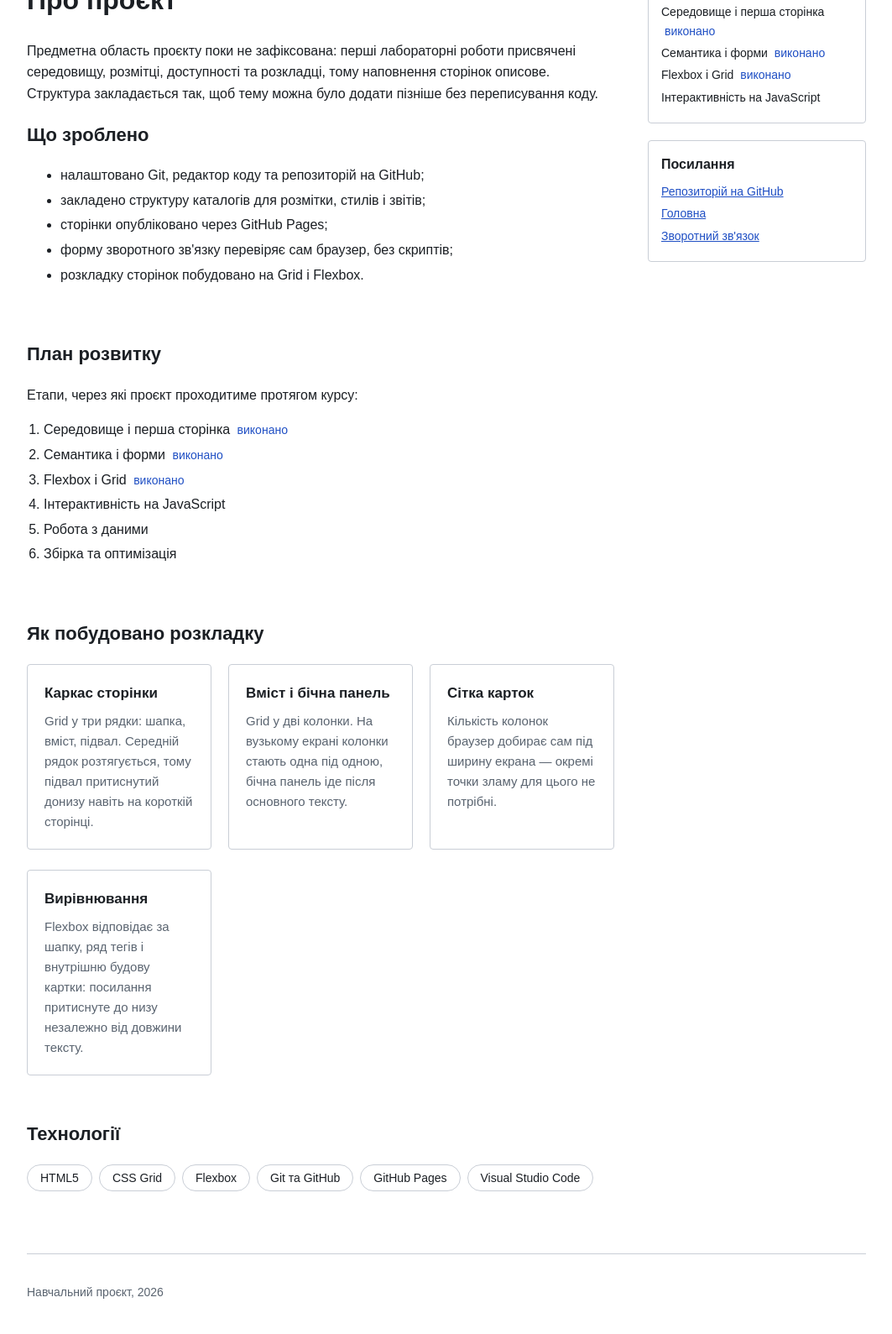
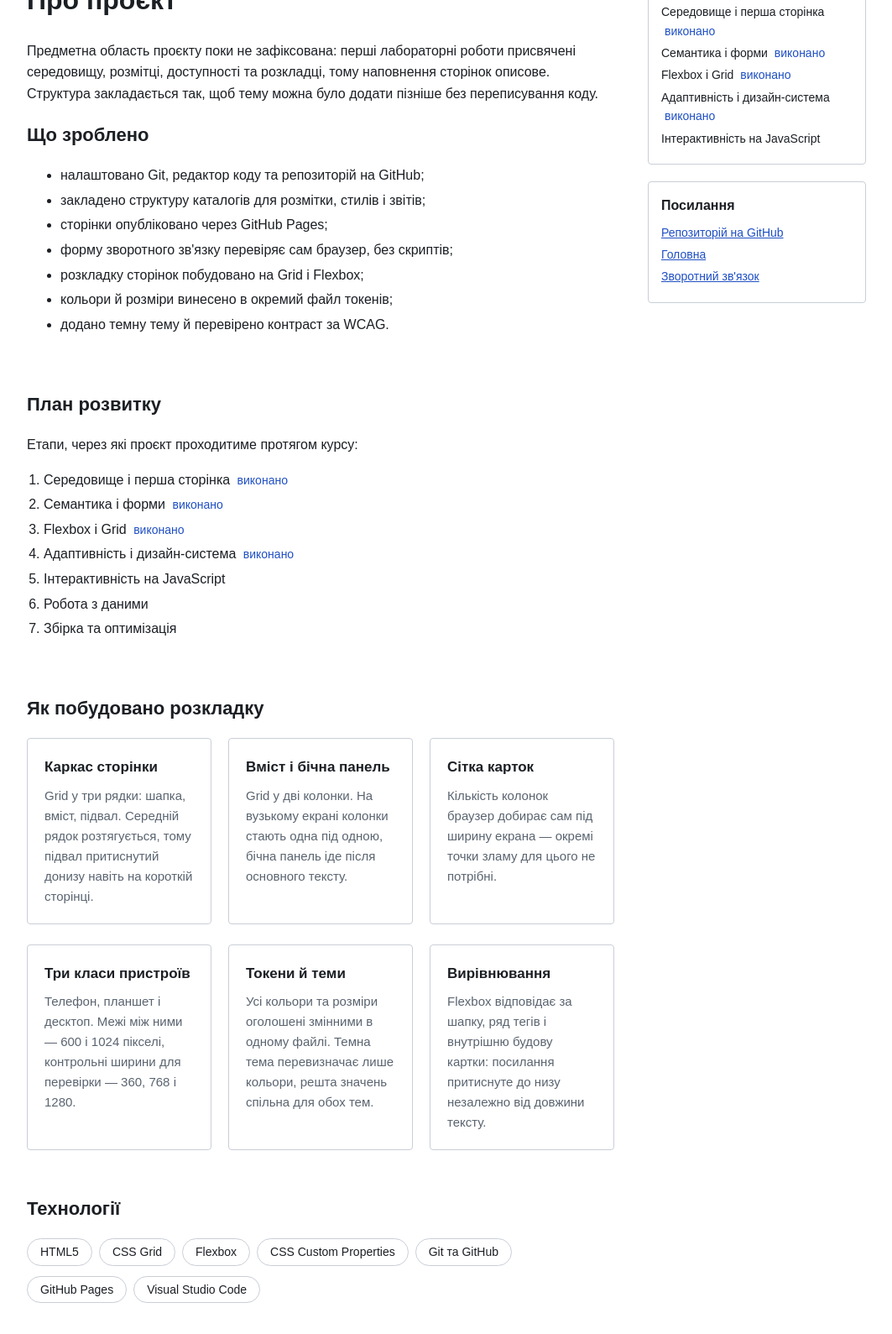
Before and after one commit to dreyliky/course-project, a plain HTML site: page about.html in a window 1280 px wide. Shown: the part 113-1702 px from the top of the page at 84% size, without its empty margins (108-1171 px from the left). Drawn offline with Linux system fonts and the light colour scheme.

Commit message:
feat: mention the design system on the project pages
Add cards about tokens, themes and the three device classes, and mark the
fourth lab as done in the roadmap.

```diff
--- a/about.html
+++ b/about.html
@@ -39,7 +39,9 @@
                     <li>закладено структуру каталогів для розмітки, стилів і звітів;</li>
                     <li>сторінки опубліковано через GitHub Pages;</li>
                     <li>форму зворотного зв'язку перевіряє сам браузер, без скриптів;</li>
-                    <li>розкладку сторінок побудовано на Grid і Flexbox.</li>
+                    <li>розкладку сторінок побудовано на Grid і Flexbox;</li>
+                    <li>кольори й розміри винесено в окремий файл токенів;</li>
+                    <li>додано темну тему й перевірено контраст за WCAG.</li>
                 </ul>
             </section>
 
@@ -51,6 +53,7 @@
                     <li>Середовище і перша сторінка <span class="status">виконано</span></li>
                     <li>Семантика і форми <span class="status">виконано</span></li>
                     <li>Flexbox і Grid <span class="status">виконано</span></li>
+                    <li>Адаптивність і дизайн-система <span class="status">виконано</span></li>
                     <li>Інтерактивність на JavaScript</li>
                     <li>Робота з даними</li>
                     <li>Збірка та оптимізація</li>
@@ -87,6 +90,24 @@
                     </li>
 
                     <li class="card">
+                        <h3 class="card__title">Три класи пристроїв</h3>
+                        <p class="card__text">
+                            Телефон, планшет і десктоп. Межі між ними — 600 і 1024
+                            пікселі, контрольні ширини для перевірки — 360, 768
+                            і 1280.
+                        </p>
+                    </li>
+
+                    <li class="card">
+                        <h3 class="card__title">Токени й теми</h3>
+                        <p class="card__text">
+                            Усі кольори та розміри оголошені змінними в одному файлі.
+                            Темна тема перевизначає лише кольори, решта значень
+                            спільна для обох тем.
+                        </p>
+                    </li>
+
+                    <li class="card">
                         <h3 class="card__title">Вирівнювання</h3>
                         <p class="card__text">
                             Flexbox відповідає за шапку, ряд тегів і внутрішню будову
@@ -104,6 +125,7 @@
                     <li class="tags__item">HTML5</li>
                     <li class="tags__item">CSS Grid</li>
                     <li class="tags__item">Flexbox</li>
+                    <li class="tags__item">CSS Custom Properties</li>
                     <li class="tags__item">Git та GitHub</li>
                     <li class="tags__item">GitHub Pages</li>
                     <li class="tags__item">Visual Studio Code</li>
@@ -119,6 +141,7 @@
                     <li>Середовище і перша сторінка <span class="status">виконано</span></li>
                     <li>Семантика і форми <span class="status">виконано</span></li>
                     <li>Flexbox і Grid <span class="status">виконано</span></li>
+                    <li>Адаптивність і дизайн-система <span class="status">виконано</span></li>
                     <li>Інтерактивність на JavaScript</li>
                 </ul>
             </section>
```
Also changed, not shown: index.html (+10 -0 lines).
